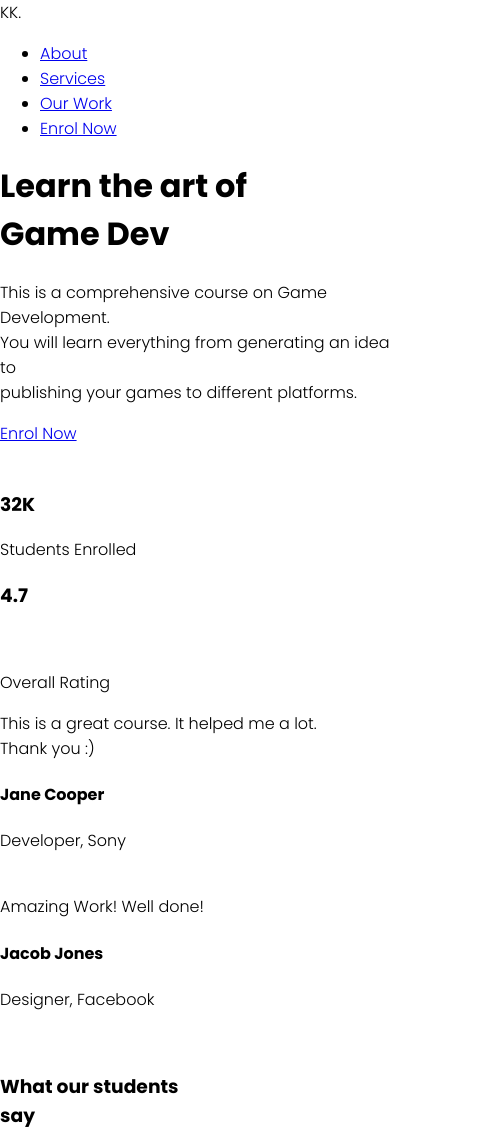
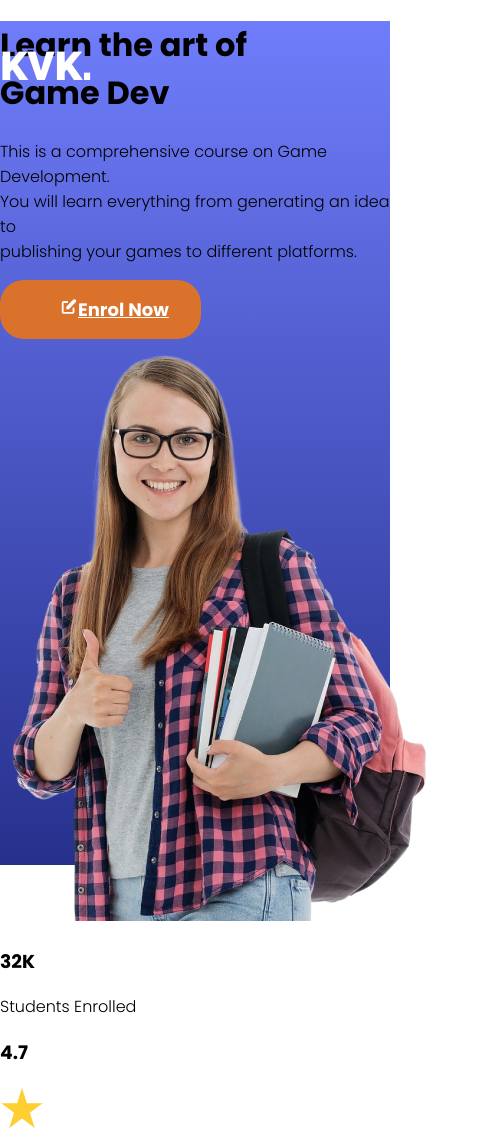
Before and after one commit to Keerthana433/Responsive-Website, a plain HTML site: page index.html in a window 390 px wide. Shown: the top 1133 px of the page, 478 px wide, since content can reach past the window. Drawn offline with Linux system fonts and the light colour scheme.

Commit message:
Adding styles for the responsive website

```diff
--- a/index.html
+++ b/index.html
@@ -13,12 +13,12 @@
         rel="stylesheet">
 
 <body>
-
+    <script src="main.js"></script>
     <header>
         <div class="wrapper">
             <!-- Start the dasktop navigation menu -->
             <nav>
-                <div class="logo">KK.</div>
+                <div class="logo">KVK.</div>
                 <ul>
                     <li>
                         <a href="#">About</a>
@@ -45,7 +45,7 @@
                         publishing your games to different platforms.
                     </p>
 
-                    <a href="#" class="btn light">Enrol Now</a>
+                    <a href="#" class="btn light enrol-icon">Enrol Now</a>
                 </div>
                 <div class="right">
                     <img src="images/hero-image.png" alt="">
@@ -218,7 +218,6 @@
 
 
     </header>
-    <script src="main.js"></script>
 </body>
 
 </html>
--- a/style.css
+++ b/style.css
@@ -13,7 +13,81 @@
     box-sizing: border-box;
 }
 
-body {
+body{
     margin: 0;
     font-family: "Poppins", sans-serif;
 }
+
+.wrapper{
+    max-width: 1134px;
+    margin: 0 auto;
+}
+
+/* Button */
+.btn {
+    padding: 16px 32px;
+    border-radius: 24px;
+    color: #fff;
+    display: inline-block;
+    font-weight: bold;
+    font-size: 18px;
+}
+
+.btn.dark{
+    background: var(--dark-blue-color);
+}
+
+.btn.light{
+    background: var(--orange-color);
+}
+
+.btn.enrol-icon::before {
+    content: url("images/PencilAlt.svg");
+    position: static;
+    top: 50%;
+    /* margin-top: 15px; */
+    left: 32px;
+    transform: translateY(-50%);
+}
+
+.btn.btn.enrol-icon {
+    padding-left: 60px;
+}
+
+header{
+    background: linear-gradient(180deg, #6f7dfb 0%, #26308c 100%);
+    height: 100vh;
+    width: 100%;
+}
+
+nav {
+    display: flex;
+    justify-content: space-between;
+    align-items: center;
+    position: fixed;
+    width: 1134px;
+    top: 36px;
+    z-index: 100;
+}
+
+nav .logo{
+    font-family: "Raleway", sans-serif;
+    font-weight: 900;
+    font-size: 40px;
+    color: #ffffff;
+}
+
+nav ul{
+    display: flex;
+    align-items: center;
+    gap: 60px;
+    list-style: none;
+    margin: 0;
+}
+
+nav ul li a{
+    font-family: "Poppins", sans-serif;
+    font-weight: bold;
+    font-size: 16px;
+    color: #ffffff;
+}
```
Also changed, not shown: images/AppStore.png (added), images/Clock.png (added), images/EllipseMen.png (added), images/EllipseWomen.png (added), images/InstagramImage.png (added), images/PencilAlt.png (added), images/PencilAlt.svg (added), images/PlayStore.png (added), images/Rectangle.png (added), images/RectangleRemoteImg.png (added), images/appStore-button.svg (added), images/emojione_star.png (added), images/emojione_star.svg (added), images/faceBookImage.png (added), 4 more files.
